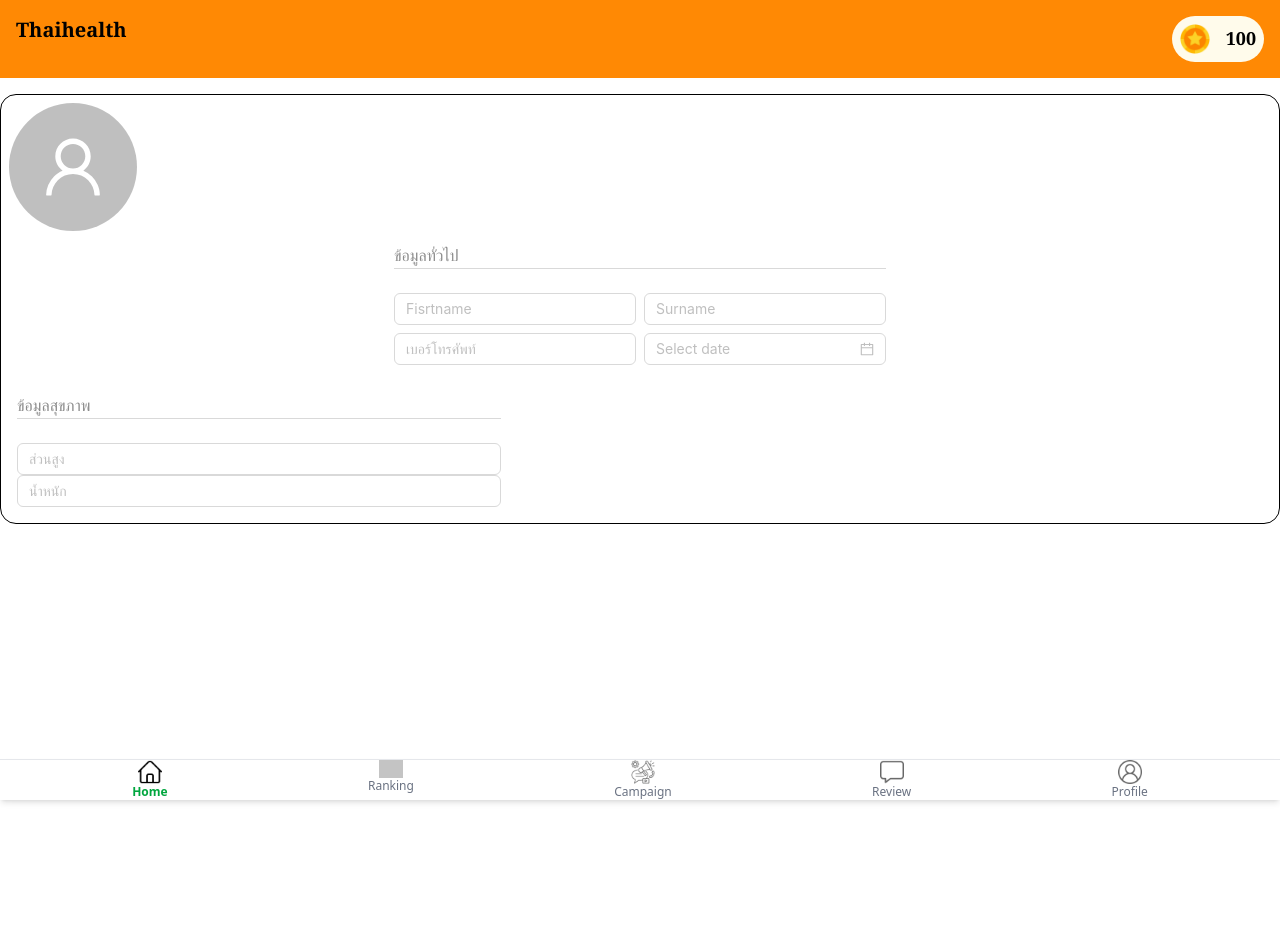
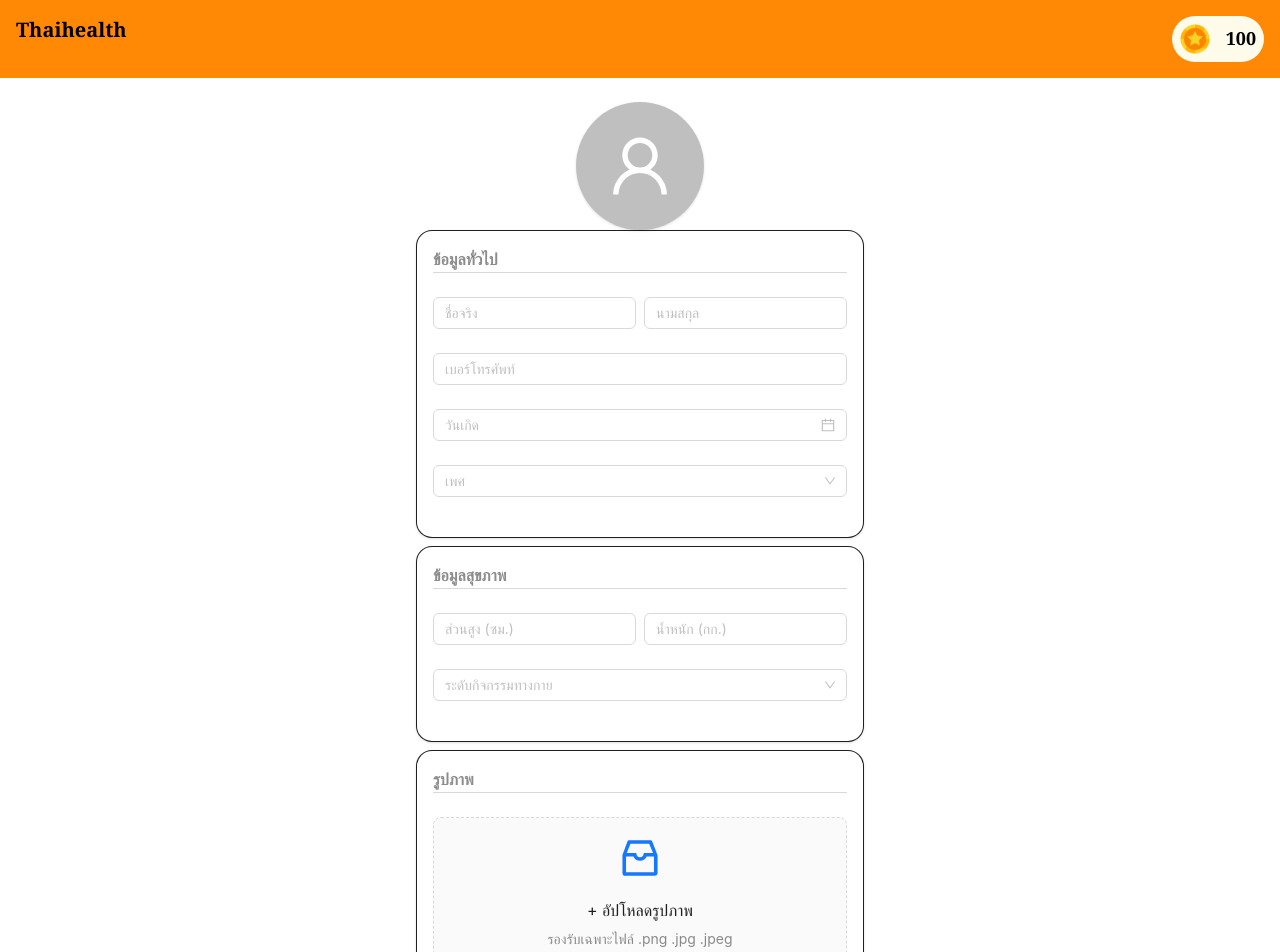
Before and after one commit to Pattarawut117/healthpromotion-app, a Next.js app: page /user/register in a window 1280 px wide. Shown: the top 952 px of the page. Before the commit the page ends 800 px from the top, so only its background shows below. Built offline with nearby package versions, Linux system fonts and the light colour scheme; grey boxes are pictures that could not be loaded.

Commit message:
feat: add registerPage

```diff
--- a/app/layout.tsx
+++ b/app/layout.tsx
@@ -1,8 +1,10 @@
-import type { Metadata } from "next";
+"use client"; // ต้องมีเพราะใช้ hook
+
 import { Geist, Geist_Mono } from "next/font/google";
 import "./globals.css";
 import BottomBar from "@/components/BottomBar";
 import Image from "next/image";
+import { usePathname } from "next/navigation";
 
 const geistSans = Geist({
   variable: "--font-geist-sans",
@@ -14,30 +16,35 @@ const geistMono = Geist_Mono({
   subsets: ["latin"],
 });
 
-export const metadata: Metadata = {
-  title: "Create Next App",
-  description: "Generated by create next app",
-};
-
 export default function RootLayout({
   children,
 }: Readonly<{
   children: React.ReactNode;
 }>) {
+  const pathname = usePathname();
+
+  // ✅ ซ่อน BottomBar เมื่ออยู่ใน /user/register
+  const hideBottomBar = pathname.startsWith("/user/register");
+
   return (
     <html lang="en">
       <body
         className={`${geistSans.variable} ${geistMono.variable} antialiased`}
       >
-        <div className="bg-orange-400 py-4 p-4 font-serif font-bold flex justify-between mb-4">
-        <nav className="text-xl">Thaihealth</nav>
-        <div className="bg-amber-50 flex gap-4 px-2 rounded-full py-2">
-          <Image src="/topbar/coin.png" width={30} height={24} alt="coin"/>
-          <div className="text-lg">100</div>
+        {/* Topbar */}
+        <div className="bg-orange-400 py-4 p-4 font-serif font-bold flex justify-between">
+          <nav className="text-xl">Thaihealth</nav>
+          <div className="bg-amber-50 flex gap-4 px-2 rounded-full py-2">
+            <Image src="/topbar/coin.png" width={30} height={24} alt="coin" />
+            <div className="text-lg">100</div>
+          </div>
         </div>
-        </div>
+
+        {/* Content */}
         {children}
-        <BottomBar/>
+
+        {/* ✅ เงื่อนไขแสดง BottomBar */}
+        {!hideBottomBar && <BottomBar />}
       </body>
     </html>
   );
--- a/app/user/register/page.tsx
+++ b/app/user/register/page.tsx
@@ -1,35 +1,110 @@
+"use client";
+
 import React from "react";
-import { Avatar } from "antd";
-import { UserOutlined } from "@ant-design/icons";
-import registerForm from "@/components/registerForm";
-import { Form, Input, DatePicker, Upload } from "antd";
+import { Avatar, Form, Input, DatePicker, Select, message, Upload, Button } from "antd";
+import { UserOutlined, InboxOutlined } from "@ant-design/icons";
+import type { UploadProps } from "antd";
 
 export default function RegisterPage() {
+  const { Dragger } = Upload;
+
+  const props: UploadProps = {
+    name: "file",
+    multiple: false,
+    action: "https://660d2bd96ddfa2943b33731c.mockapi.io/api/upload",
+    onChange(info) {
+      const { status } = info.file;
+      if (status === "done") {
+        message.success(`${info.file.name} อัปโหลดสำเร็จแล้ว`);
+      } else if (status === "error") {
+        message.error(`${info.file.name} อัปโหลดไม่สำเร็จ`);
+      }
+    },
+  };
+
+  const onFinish = (values: any) => {
+    console.log("Form Submitted: ", values);
+    message.success("บันทึกข้อมูลสำเร็จ!");
+  };
+
   return (
-    <div className="px-2 border p-2 rounded-2xl flex flex-col justify-center">
-      <Avatar size={128} icon={<UserOutlined />} className="flex" />
-      <div className="mt-3 flex justify-center">
-        <Form>
-          <legend>ข้อมูลทั่วไป</legend>
-          <div className="flex gap-2 mb-2">
-            <Input type="text" placeholder="Fisrtname" />
-            <Input type="text" placeholder="Surname" />
+    <div className="px-4 py-6 flex flex-col items-center">
+      {/* Avatar */}
+      <Avatar size={128} icon={<UserOutlined />} className="border shadow" />
+
+      {/* Form */}
+      <Form layout="vertical" onFinish={onFinish} className="w-full max-w-md space-y-2">
+
+        {/* ข้อมูลทั่วไป */}
+        <div className="p-4 border rounded-2xl shadow-sm bg-white">
+          <legend className="font-semibold mb-2">ข้อมูลทั่วไป</legend>
+          <div className="grid grid-cols-2 gap-2">
+            <Form.Item name="firstname" rules={[{ required: true, message: "กรอกชื่อจริง" }]}>
+              <Input placeholder="ชื่อจริง" />
+            </Form.Item>
+            <Form.Item name="surname" rules={[{ required: true, message: "กรอกนามสกุล" }]}>
+              <Input placeholder="นามสกุล" />
+            </Form.Item>
           </div>
-          <div className="flex gap-2 mt-2 mb-2">
-            <Input type="text" placeholder="เบอร์โทรศัพท์" />
-            <DatePicker className="w-full" />
+
+          <Form.Item name="phone" rules={[{ required: true, message: "กรอกเบอร์โทรศัพท์" }]}>
+            <Input placeholder="เบอร์โทรศัพท์" />
+          </Form.Item>
+
+          <Form.Item name="birthdate" rules={[{ required: true, message: "เลือกวันเกิด" }]}>
+            <DatePicker placeholder="วันเกิด" className="w-full" />
+          </Form.Item>
+
+          <Form.Item name="gender" rules={[{ required: true, message: "เลือกเพศ" }]}>
+            <Select placeholder="เพศ">
+              <Select.Option value="ชาย">ชาย</Select.Option>
+              <Select.Option value="หญิง">หญิง</Select.Option>
+              <Select.Option value="อื่น ๆ">อื่น ๆ</Select.Option>
+            </Select>
+          </Form.Item>
+        </div>
+
+        {/* ข้อมูลสุขภาพ */}
+        <div className="p-4 border rounded-2xl shadow-sm bg-white">
+          <legend className="font-semibold ">ข้อมูลสุขภาพ</legend>
+          <div className="grid grid-cols-2 gap-2">
+            <Form.Item name="height" rules={[{ required: true, message: "กรอกส่วนสูง" }]}>
+              <Input type="number" placeholder="ส่วนสูง (ซม.)" />
+            </Form.Item>
+            <Form.Item name="weight" rules={[{ required: true, message: "กรอกน้ำหนัก" }]}>
+              <Input type="number" placeholder="น้ำหนัก (กก.)" />
+            </Form.Item>
           </div>
-          <Upload listType="picture-card"></Upload>
-        </Form>
-      </div>
 
-      <div className="mt-3 flex px-2 p-2">
-        <Form>
-          <legend>ข้อมูลสุขภาพ</legend>
-          <Input type="number" placeholder="ส่วนสูง" />
-          <Input type="number" placeholder="น้ำหนัก"/>
-        </Form>
-      </div>
+          <Form.Item name="activity" rules={[{ required: true, message: "เลือกระดับกิจกรรม" }]}>
+            <Select placeholder="ระดับกิจกรรมทางกาย">
+              <Select.Option value="level1">Level 1</Select.Option>
+              <Select.Option value="level2">Level 2</Select.Option>
+            </Select>
+          </Form.Item>
+        </div>
+
+        {/* อัปโหลดรูป */}
+        <div className="p-4 border rounded-2xl shadow-sm bg-white">
+          <legend className="font-semibold mb-2">รูปภาพ</legend>
+          <Dragger {...props}>
+            <p className="ant-upload-drag-icon">
+              <InboxOutlined />
+            </p>
+            <p className="ant-upload-text">+ อัปโหลดรูปภาพ</p>
+            <p className="ant-upload-hint">
+              รองรับเฉพาะไฟล์ .png .jpg .jpeg <br/>ขนาดไม่เกิน 10 MB
+            </p>
+          </Dragger>
+        </div>
+
+        {/* Submit Button */}
+        <Form.Item className="text-center">
+          <Button type="primary" htmlType="submit" className="w-full rounded-lg">
+            ต่อไป
+          </Button>
+        </Form.Item>
+      </Form>
     </div>
   );
 }
--- a/components/registerForm.tsx
+++ /dev/null
@@ -1,25 +0,0 @@
-import React from 'react'
-import { Form, Input,DatePicker,Upload } from 'antd'
-
-
-export default function registerForm() {
-  return (
-    <div>
-      <div className="mt-3 flex w justify-center">
-        <Form>
-          <legend>ข้อมูลทั่วไป</legend>
-          <div className="flex gap-2 mb-2">
-            <Input type="text" placeholder="Fisrtname" />
-            <Input type="text" placeholder="Surname" />
-          </div>
-          <div className="flex gap-2 mt-2 mb-2">
-            <Input type="text" placeholder="เบอร์โทรศัพท์"/>
-            <DatePicker className="w-full"/>
-          </div>
-          <Upload listType="picture-card"></Upload>
-        </Form>
-      </div>
-
-    </div>
-  )
-}
```
